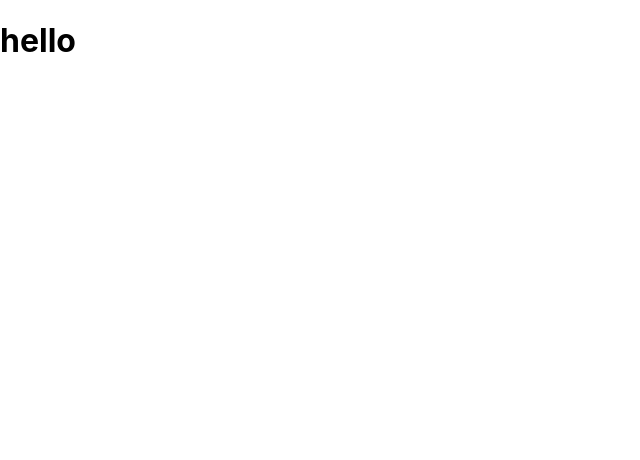
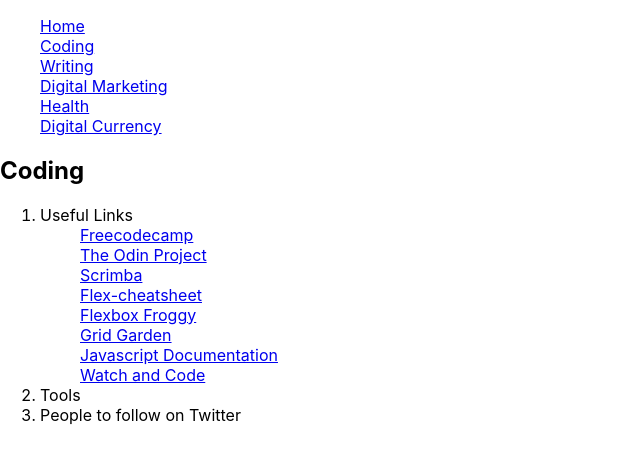
Before and after one commit to prayagd/headstart, a React (Create React App) app: page /Coding in a window 1280 px wide. Shown: the top 460 px of the page, without its empty margins (0-640 px from the left). Built offline with nearby package versions, Linux system fonts and the light colour scheme.

Commit message:
Added react routers and created new files

```diff
--- a/package.json
+++ b/package.json
@@ -9,6 +9,7 @@
     "@testing-library/user-event": "^7.2.1",
     "react": "^16.12.0",
     "react-dom": "^16.12.0",
+    "react-router-dom": "^5.1.2",
     "react-scripts": "3.3.1"
   },
   "scripts": {
@@ -17,7 +18,7 @@
     "test": "react-scripts test",
     "eject": "react-scripts eject",
     "predeploy": "npm run build",
-    "deploy":  "gh-pages -d build"
+    "deploy": "gh-pages -d build"
   },
   "eslintConfig": {
     "extends": "react-app"
--- a/public/index.html
+++ b/public/index.html
@@ -24,7 +24,7 @@
       work correctly both with client-side routing and a non-root public URL.
       Learn how to configure a non-root public URL by running `npm run build`.
     -->
-    <title>React App</title>
+    <title>Headstart</title>
   </head>
   <body>
     <noscript>You need to enable JavaScript to run this app.</noscript>
--- a/src/App.js
+++ b/src/App.js
@@ -1,12 +1,42 @@
 import React from 'react';
+import Navbar from './Components/Navbar';
+import {BrowserRouter, Route, Switch} from 'react-router-dom'
+import Home from './Components/Home';
+import Coding from './Components/Coding';
+import Writing from './Components/Writing'
+import Crypto from './Components/Crypto'
+import Marketing from './Components/Marketing'
+import Health from './Components/Health'
 
 
-function App() {
-  return (
-    <div>
-      <h1>hello</h1>
-    </div>
-  )
+
+
+class App extends React.Component {
+  constructor(props){
+    super(props);
+    this.state = {
+      title: "hello"
+    }
+  }
+  render(){
+    return (
+      <BrowserRouter>
+
+        <div>
+          <Navbar/>
+          <Switch>
+            <Route exact path = "/" component = {Home}/>
+            <Route path = "/Coding" component = {Coding}/>
+            <Route path = "/Writing" component = {Writing}/>
+            <Route path = "/Marketing" component = {Marketing}/>
+            <Route path = "/Crypto" component = {Crypto}/>
+            <Route path = "/Health" component = {Health}/>
+          </Switch>
+        </div>
+
+      </BrowserRouter>
+    )
+  }
 }
 
 export default App;
--- /dev/null
+++ b/src/Components/Coding.js
@@ -0,0 +1,22 @@
+import React from 'react';
+const resources = [["Freecodecamp", "https://www.freecodecamp.org/ "],["The Odin Project", "https://www.theodinproject.com/home"], ["Scrimba", "https://scrimba.com/"], ["Flex-cheatsheet", "https://yoksel.github.io/flex-cheatsheet/"], ["Flexbox Froggy", "https://flexboxfroggy.com/"], ["Grid Garden", "https://cssgridgarden.com/"], ["Javascript Documentation", "https://javascript.info/"], ["Watch and Code", "https://watchandcode.com/courses/enrolled/60264"]]
+
+const Coding = () => {
+    return (
+        <div>
+            <h2>Coding</h2>
+            <ol>
+                <li>Useful Links</li>
+                <ul>
+                    {resources.map((val) => <a href = {val[1]} target = "_blank"><li>{val[0]}</li></a>)}
+                </ul>
+                <li>Tools</li>
+
+                <li>People to follow on Twitter</li>
+            </ol>
+
+        </div>
+    )
+}
+
+export default Coding
--- /dev/null
+++ b/src/Components/Crypto.js
@@ -0,0 +1,10 @@
+import React from 'react';
+
+
+const Crypto = () => {
+    return (
+        <h1>Crypto</h1>
+    )
+}
+
+export default Crypto
--- /dev/null
+++ b/src/Components/Health.js
@@ -0,0 +1,10 @@
+import React from 'react';
+
+
+const Health = () => {
+    return (
+        <h1>Health</h1>
+    )
+}
+
+export default Health
--- /dev/null
+++ b/src/Components/Home.js
@@ -0,0 +1,10 @@
+import React from 'react';
+
+
+const Home = () => {
+    return (
+        <h1>Home</h1>
+    )
+}
+
+export default  Home
--- /dev/null
+++ b/src/Components/Marketing.js
@@ -0,0 +1,10 @@
+import React from 'react';
+
+
+const Marketing = () => {
+    return (
+        <h1>Marketing</h1>
+    )
+}
+
+export default Marketing
--- /dev/null
+++ b/src/Components/Navbar.js
@@ -0,0 +1,21 @@
+import React from 'react';
+import {NavLink, Link, withRouter} from 'react-router-dom';
+
+
+
+const Navbar = (props) => {
+    return (
+        <nav>
+            <ul>
+                <li><Link to = "/">Home</Link></li>
+                <li><NavLink to = "/Coding">Coding</NavLink></li>
+                <li><NavLink to = "/Writing">Writing</NavLink></li>
+                <li><NavLink to = "/Marketing">Digital Marketing</NavLink></li>
+                <li><NavLink to = "/Health">Health</NavLink></li>
+                <li><NavLink to = "/Crypto">Digital Currency</NavLink></li>
+            </ul>
+        </nav>
+    )
+}
+
+export default withRouter(Navbar)
--- /dev/null
+++ b/src/Components/Writing.js
@@ -0,0 +1,9 @@
+import React from 'react';
+
+const Writing = () => {
+    return (
+        <h1>Writing</h1>
+    )
+}
+
+export default Writing
--- a/src/index.css
+++ b/src/index.css
@@ -11,3 +11,7 @@
   font-family: source-code-pro, Menlo, Monaco, Consolas, 'Courier New',
     monospace;
 }
+
+ul{
+  list-style: none;
+}
```
Also changed, not shown: 1 other file (tests, documents, lock files or other folders).
